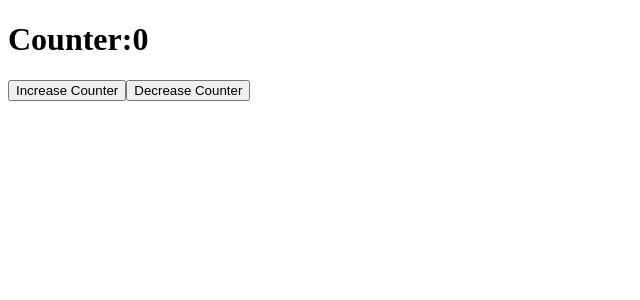
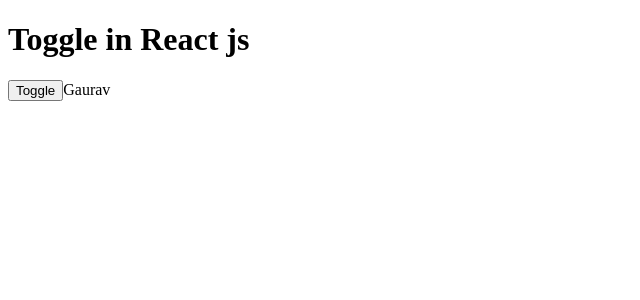
Before and after one commit to gaurav31120/React-step-by-step, a React (Vite) app in the folder react-step-by-step/: page / in a window 1280 px wide. Shown: the top 300 px of the page, without its empty margins (0-640 px from the left). Built offline with nearby package versions, Linux system fonts and the light colour scheme.

Commit message:
11 Toggle -- hide show functionality

```diff
--- a/react-step-by-step/src/App.jsx
+++ b/react-step-by-step/src/App.jsx
@@ -1,5 +1,6 @@
 import ClickEvent from "./ClickEventAndFunctionCall";
 import Counter from "./Components/Counter";
+import Toggle from "./Components/Toggle";
 import Header from "./Header";
 import JsxInReact from "./JsxInReact";
 import State from "./State";
@@ -40,9 +41,6 @@
   return (
     <>
     <div>
-      <Counter/>
-    {/* <State/> */}
-    {/* <ClickEvent/> */}
     {/* <h1>Jsx with curly braces</h1>
     <h1>{name?name:"user not found"}</h1>
     <h1>{x+y}</h1>
@@ -58,6 +56,10 @@
     <input type="test" value={name} />
     <br />
     <img src={path} /> */}
+    {/* <ClickEvent/> */}
+    {/* <State/> */}
+    {/* <Counter/> */}
+    <Toggle />
     </div>
 
 
--- /dev/null
+++ b/react-step-by-step/src/Components/Toggle.jsx
@@ -0,0 +1,16 @@
+import { useState } from "react";
+
+const Toggle = () => {
+  const [display, setDisplay] = useState(true);
+
+  return (
+    <>
+      <h1>Toggle in React js</h1>
+
+      <button onClick={() => setDisplay(!display)}>Toggle</button>
+      {display ? <>Gaurav</> : null}
+    </>
+  );
+};
+
+export default Toggle;
```
Also changed, not shown: 1 other file (tests, documents, lock files or other folders).
